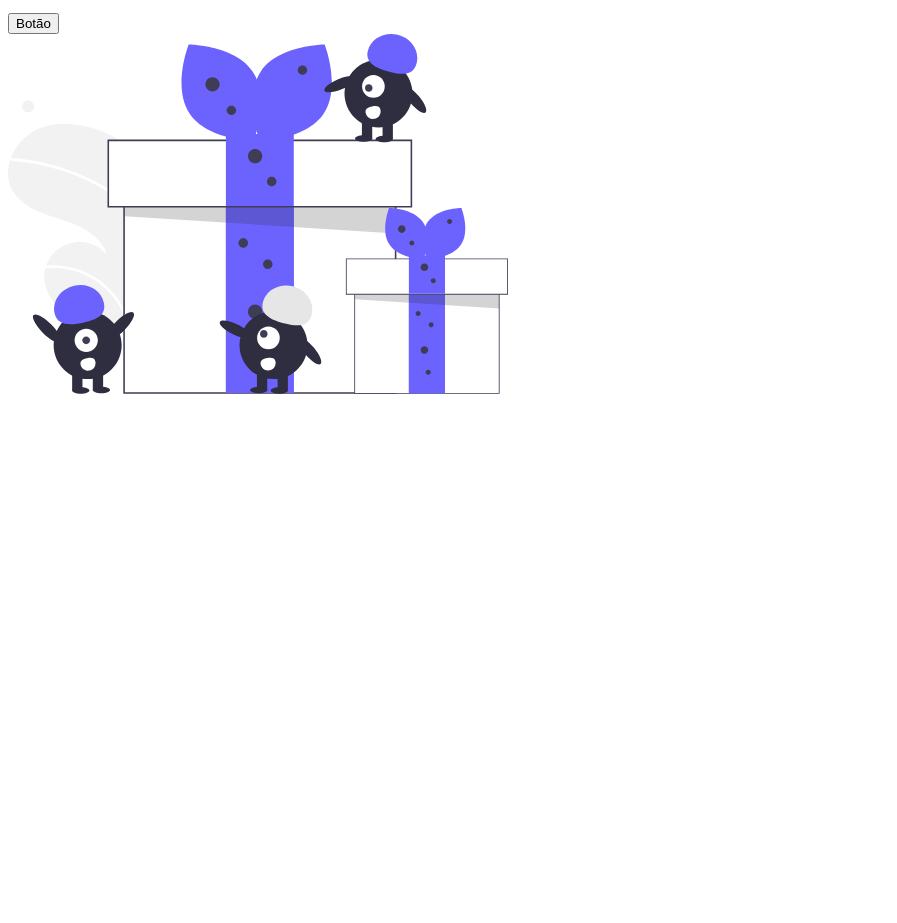
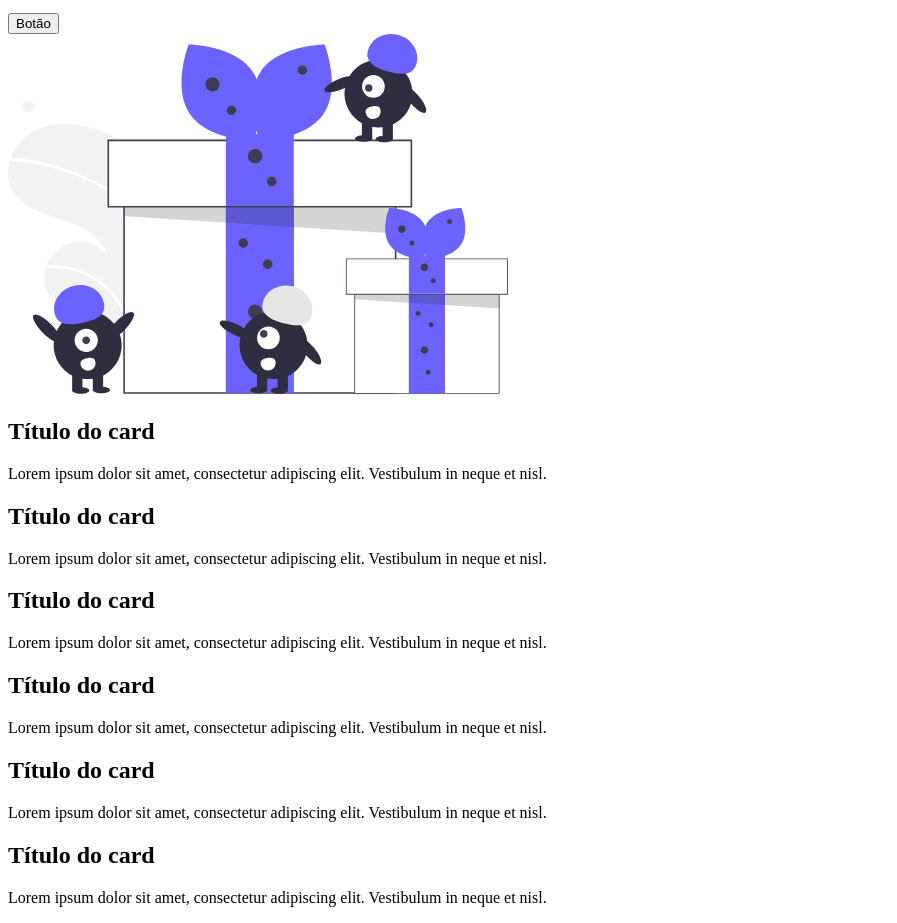
Before and after one commit to Jailtonj/DESAFIO-3---One-Page, a plain HTML site: page index.html in a window 1280 px wide. Shown: the part 101-1024 px from the top of the page, without its empty margins (0-897 px from the left). Before the commit the page ends 800 px from the top, so only its background shows below. Drawn offline with Linux system fonts and the light colour scheme.

Commit message:
Adicionando os cards no HTML

```diff
--- a/index.html
+++ b/index.html
@@ -21,15 +21,46 @@
 
             <img src="./assets/imagem.svg" alt="presente-com-bichinhos">
         </header>
-        <section>
+        <section class="cards">
             <div class="cards-linha1">
-                <div class="card1">
+                <div id="card1">
+                    <div class="texto-card1">
+                        <h2>Título do card</h2>
+                        <p>Lorem ipsum dolor sit amet, consectetur adipiscing elit. Vestibulum in neque et nisl.</p>
+                    </div>
+                <div id="card2">
+                    <div class="texto-card2">
+                        <h2>Título do card</h2>
+                        <p>Lorem ipsum dolor sit amet, consectetur adipiscing elit. Vestibulum in neque et nisl.</p>
+                    </div>
+                <div id="card3">
+                    <div class="texto-card3">
+                        <h2>Título do card</h2>
+                        <p>Lorem ipsum dolor sit amet, consectetur adipiscing elit. Vestibulum in neque et nisl.</p>
+                    </div>
+                </div>
+            </div>
 
+            <div class="cards-linha2">
+                <div id="card4">
+                    <div class="texto-card4">
+                        <h2>Título do card</h2>
+                        <p>Lorem ipsum dolor sit amet, consectetur adipiscing elit. Vestibulum in neque et nisl.</p>
+                    </div>
+                <div id="card5">
+                    <div class="texto-card5">
+                        <h2>Título do card</h2>
+                        <p>Lorem ipsum dolor sit amet, consectetur adipiscing elit. Vestibulum in neque et nisl.</p>
+                    </div>
+                <div id="card6">
+                    <div class="texto-card6">
+                        <h2>Título do card</h2>
+                        <p>Lorem ipsum dolor sit amet, consectetur adipiscing elit. Vestibulum in neque et nisl.</p>
+                    </div>
                 </div>
             </div>
         </section>
 
     </main>
-
 </body>
 </html>
```
